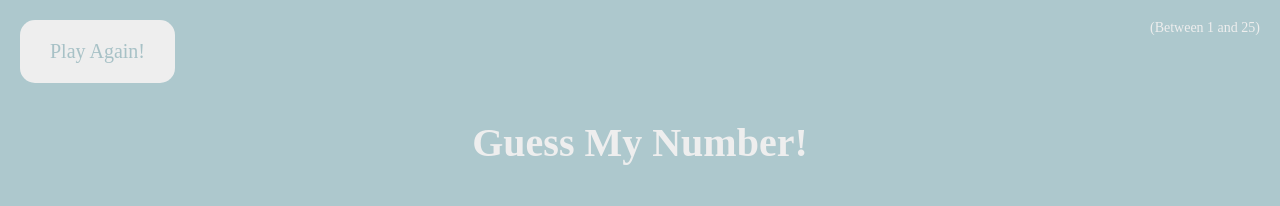
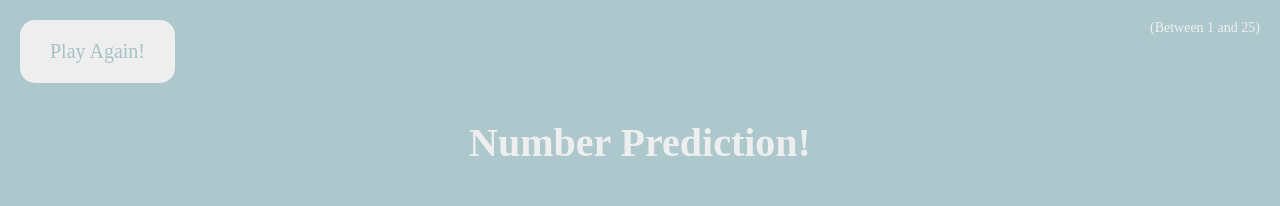
Before and after one commit to Mahesh0334/Number-Prediction, a plain HTML site: page index.html in a window 1280 px wide. Shown: the top 206 px of the page. Drawn offline with Linux system fonts and the light colour scheme; a web font is replaced by a local one.

Commit message:
Update index.html

```diff
--- a/index.html
+++ b/index.html
@@ -9,7 +9,7 @@
   </head>
   <body>
     <header>
-      <h1>Guess My Number!</h1>
+      <h1>Number Prediction!</h1>
       <p class="between">(Between 1 and 25)</p>
       <button class="btn again">Play Again!</button>
       <div class="number">?</div>
```
